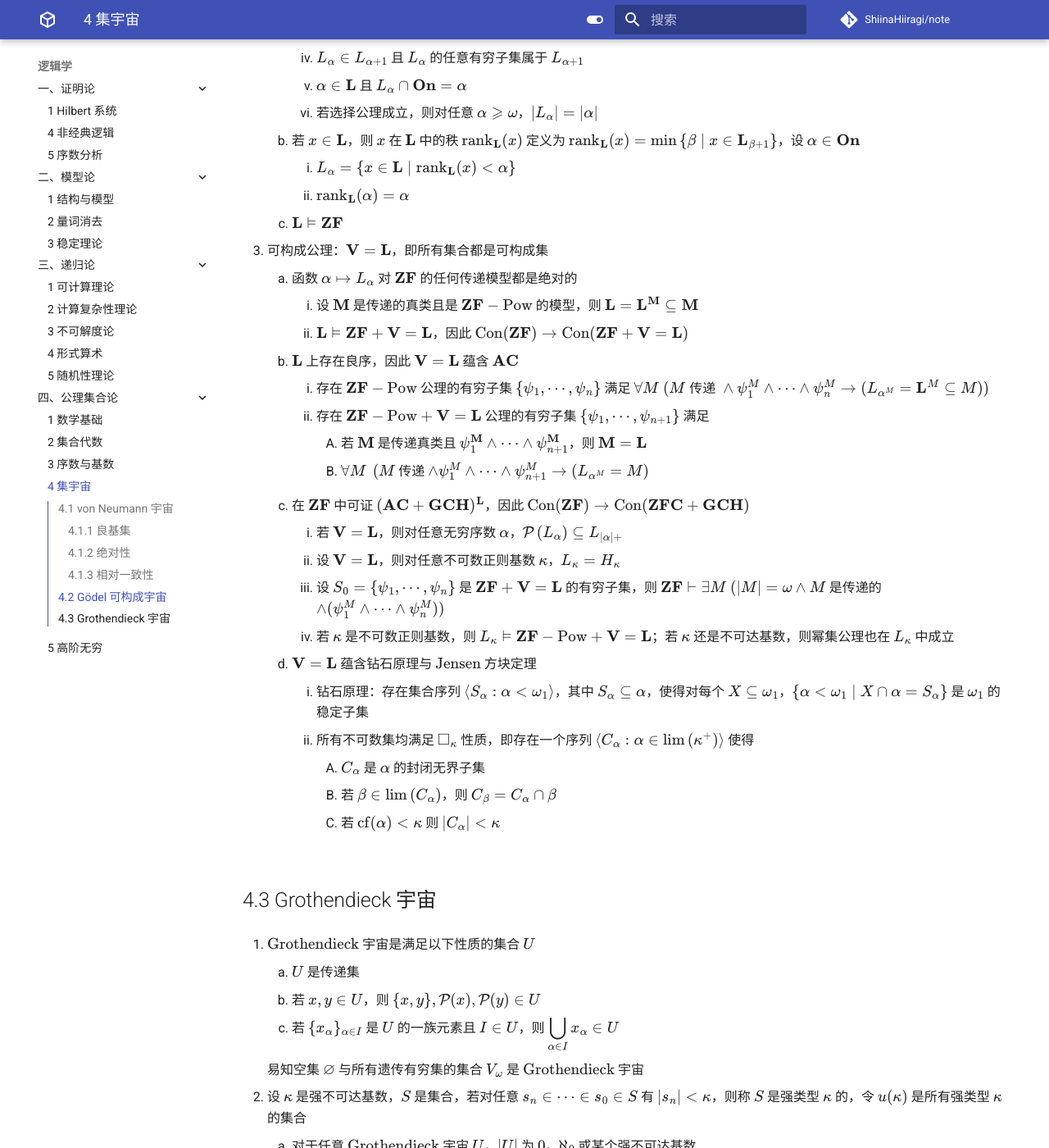
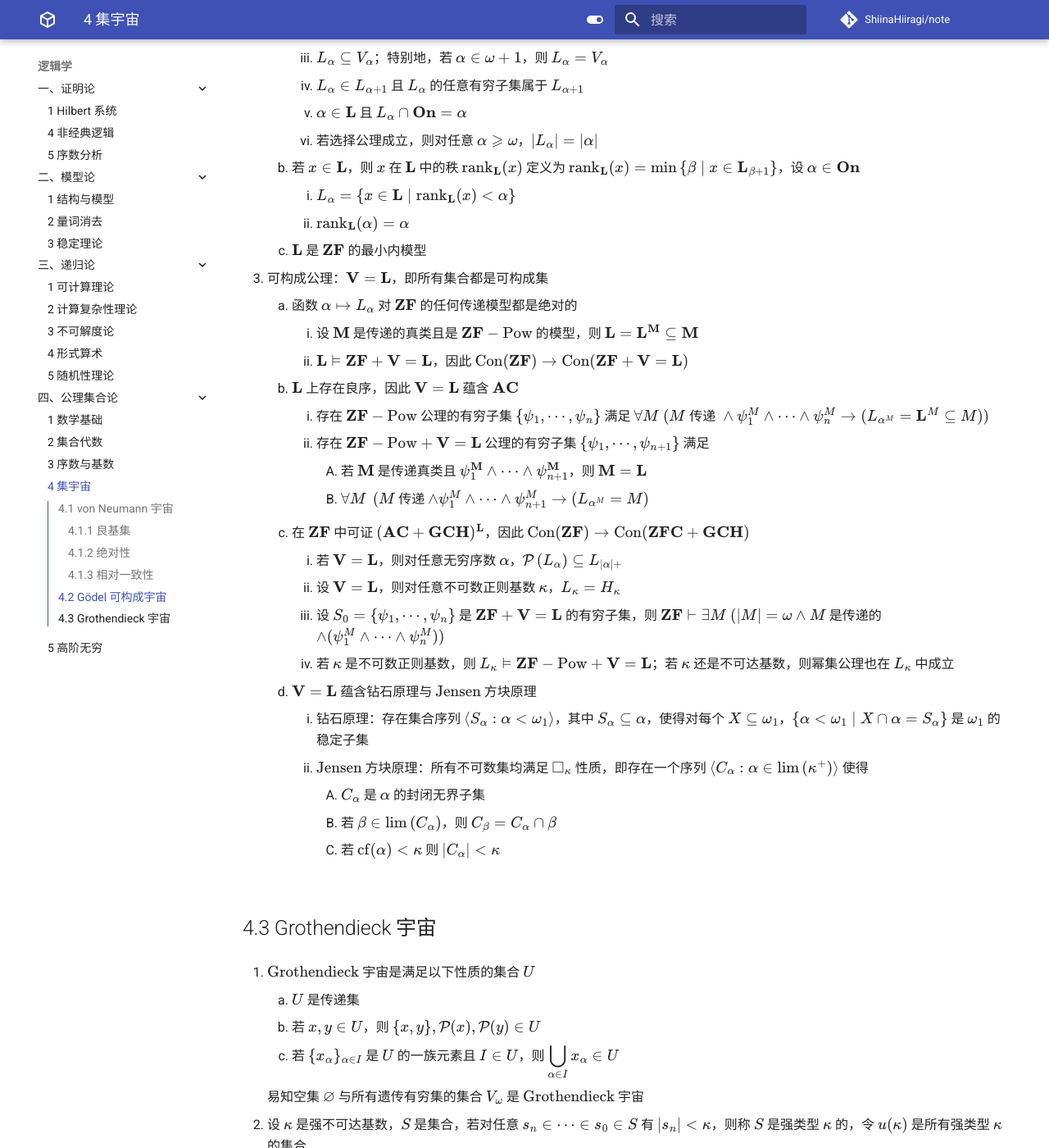
Before and after one commit to ShiinaHiiragi/note, an MkDocs documentation site: the page built from docs/logic/set/univ.md, in a window 1280 px wide and 1400 px high, scrolled down 6451 px. Shown: the whole window at 82% size. Built offline with MkDocs 1.6.1 and Material for MkDocs 9.7.7, drawn with Linux system fonts in a browser that asks for light colours; comment, search, counter and statistics services are not loaded; some of the changed text lies outside the part shown.

Commit message:
add world

```diff
--- a/docs/logic/set/univ.md
+++ b/docs/logic/set/univ.md
@@ -197,7 +198,7 @@
     2. 若 $x \in \mathbf{L}$，则 $x$ 在 $\mathbf{L}$ 中的秩 $\operatorname{rank}_{\mathbf{L}}(x)$ 定义为 $\operatorname{rank}_{\mathbf{L}}(x)=\min \left\{\beta \mid x \in \mathbf{L}_{\beta+1}\right\}$，设 $\alpha \in \mathbf{On}$
         1. $L_{\alpha}=\left\{x \in \mathbf{L} \mid \operatorname{rank}_{\mathbf{L}}(x)<\alpha\right\}$
         2. $\operatorname{rank}_{\mathbf{L}}(\alpha)=\alpha$
-    3. $\mathbf{L} \vDash \mathbf{ZF}$
+    3. $\mathbf{L}$ 是 $\mathbf{ZF}$ 的最小内模型
 
 3. 可构成公理：$\mathbf{V}=\mathbf{L}$，即所有集合都是可构成集
     1. 函数 $\alpha \mapsto L_{\alpha}$ 对 $\mathbf{ZF}$ 的任何传递模型都是绝对的
@@ -213,9 +214,9 @@
         2. 设 $\mathbf{V}=\mathbf{L}$，则对任意不可数正则基数 $\kappa$，$L_{\kappa}=H_{\kappa}$
         3. 设 $S_{0}=\left\{\psi_{1}, \cdots, \psi_{n}\right\}$ 是 $\mathbf{ZF}+\mathbf{V}=\mathbf{L}$ 的有穷子集，则 $\mathbf{ZF} \vdash \exists M \ (|M|=\omega \wedge M$ 是传递的 $\wedge(\psi_{1}^{M} \wedge \cdots \wedge \psi_{n}^{M}))$
         4. 若 $\kappa$ 是不可数正则基数，则 $L_{\kappa} \vDash \mathbf{ZF}-\mathrm{Pow}+\mathbf{V}=\mathbf{L}$；若 $\kappa$ 还是不可达基数，则幂集公理也在 $L_{\kappa}$ 中成立
-    4. $\mathbf{V}=\mathbf{L}$ 蕴含钻石原理与 $\text{Jensen}$ 方块定理
+    4. $\mathbf{V}=\mathbf{L}$ 蕴含钻石原理与 $\text{Jensen}$ 方块原理
         1. 钻石原理：存在集合序列 $\left\langle S_{\alpha}: \alpha<\omega_{1}\right\rangle$，其中 $S_{\alpha} \subseteq \alpha$，使得对每个 $X \subseteq \omega_{1}$，$\left\{\alpha<\omega_{1} \mid X \cap \alpha=S_{\alpha}\right\}$ 是 $\omega_{1}$ 的稳定子集
-        2. 所有不可数集均满足 $\square_{\kappa}$ 性质，即存在一个序列 $\left\langle C_{\alpha}: \alpha \in \operatorname{lim}\left(\kappa^{+}\right)\right\rangle$ 使得
+        2. $\text{Jensen}$ 方块原理：所有不可数集均满足 $\square_{\kappa}$ 性质，即存在一个序列 $\left\langle C_{\alpha}: \alpha \in \operatorname{lim}\left(\kappa^{+}\right)\right\rangle$ 使得
             1. $C_{\alpha}$ 是 $\alpha$ 的封闭无界子集
             2. 若 $\beta \in \operatorname{lim}\left(C_{\alpha}\right)$，则 $C_{\beta}=C_{\alpha} \cap \beta$
             3. 若 $\operatorname{cf}(\alpha)<\kappa$ 则 $\left|C_{\alpha}\right|<\kappa$
```
Also changed, not shown: other parts of docs/logic/set/univ.md (+1 -0 lines).
